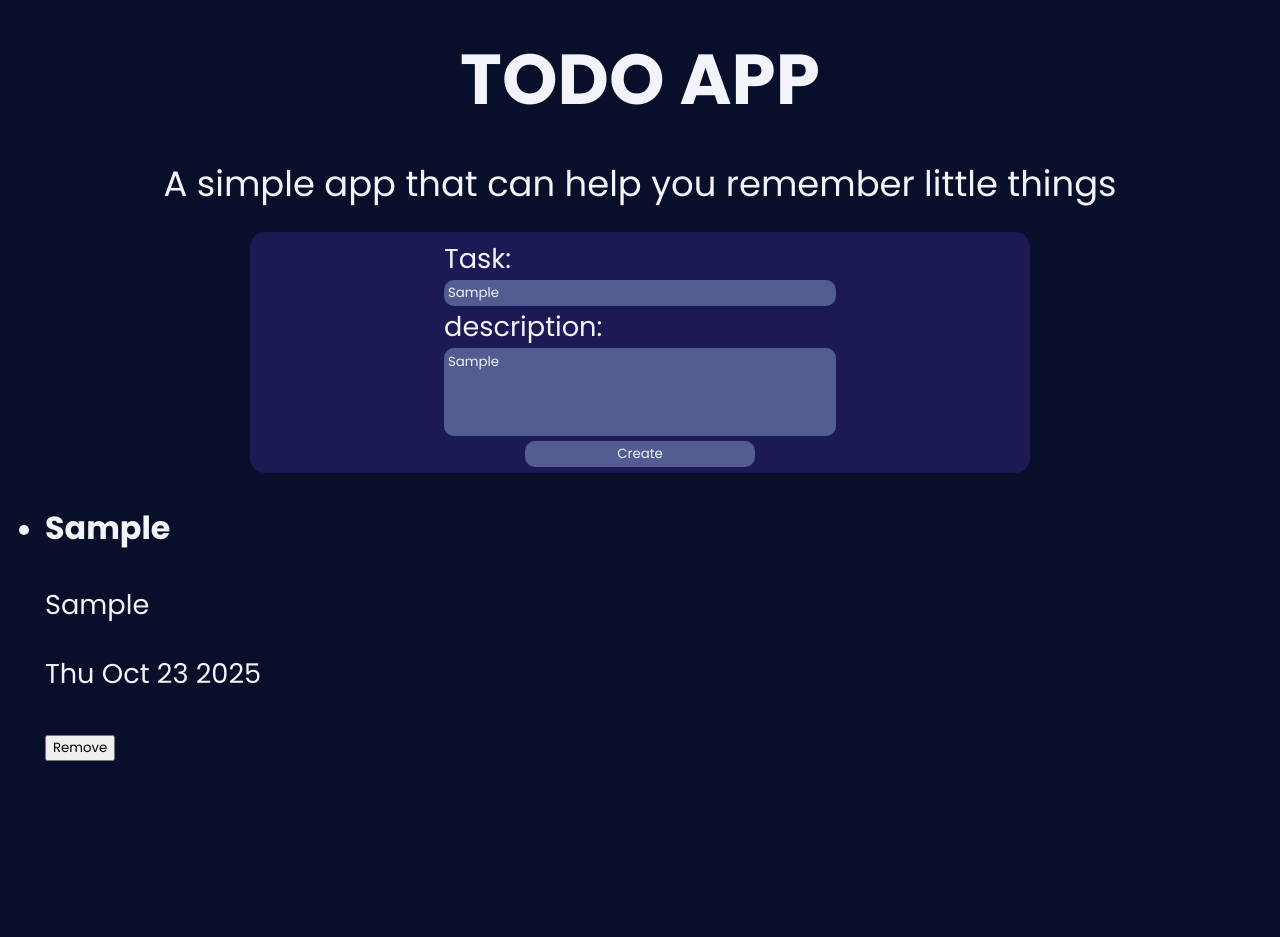
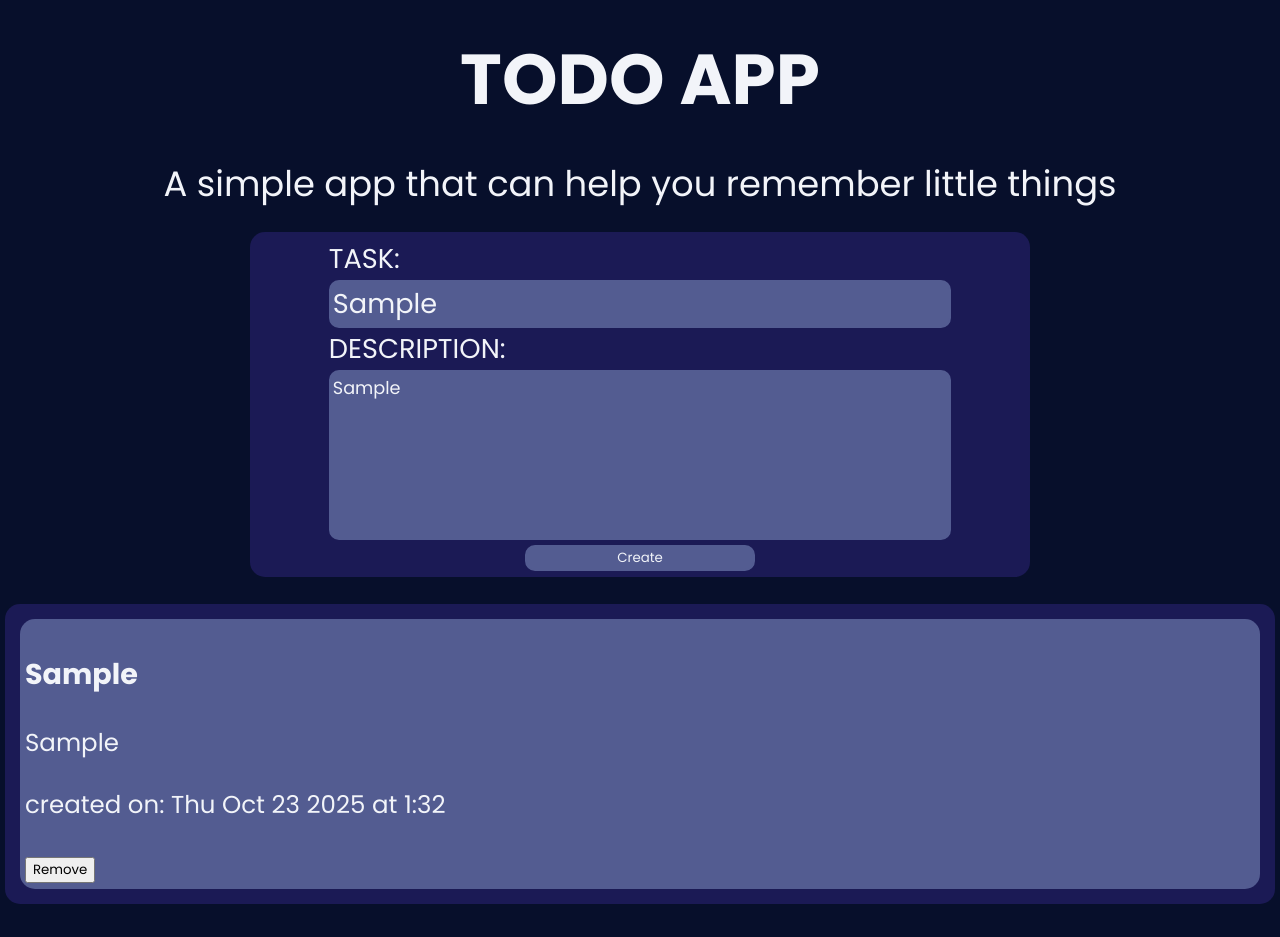
Before and after one commit to garcia-emmanuel182006/TODO-APP, a plain HTML site: page index.html in a window 1280 px wide. Both pictures are taken after typing "Sample", "Sample" into the empty fields and a click on the button "Create". Before the commit the page ends 800 px from the top, so only its background shows below. Drawn offline with Linux system fonts and the light colour scheme.

Commit message:
small changes

```diff
--- a/index.css
+++ b/index.css
@@ -50,12 +50,30 @@ body {
 }
 
 .form_data, .app-label {
-  width: 50%;
+  width: 80%;
+}
+.app-label {
+  width: fit-content;
+}
+
+#app_title {
+  font-size: 1em;
 }
 
 textarea {
   resize: none;
   overflow: visible;
+  font-size: .65em;
+
+  &::-webkit-scrollbar {
+    padding: 0;
+  }
+  &::-webkit-scrollbar-thumb {
+    background-color: var(--extraColor);
+    border-radius: 2px 10px 10px 2px ;
+    margin: 0;
+  }
+
 }
 
 #app_submit {
@@ -80,3 +98,28 @@ textarea {
     border-color: var(--extraColor);
   }
 }
+
+ul {
+  list-style: none;
+  padding: 10px;
+  display: flex;
+  flex-flow: row wrap;
+  justify-content: space-between;
+  background-color: var(--mainColor);
+  border-radius: 15px;
+
+}
+
+ul li {
+  text-align: left;
+  font-size: .9em;
+  flex-basis: 45%;
+  flex-grow: 1;
+  margin: 5px;
+  padding: 5px;
+  background-color: var(--secondaryColor);
+  border-radius: 15px;
+
+}
+
+/* THIS IS THE STYLE FOR THE LI ELEMENTS ADDED TO THE UL LIST FROM THE JAVASCRIPT FILE */
--- a/index.html
+++ b/index.html
@@ -17,7 +17,7 @@
 <main id="app-container">
 	<form id="app_form">
 		<label for="app_title"
-			   class="app-label">Task:</label>
+			   class="app-label">TASK:</label>
 
 		<input type="text"
 			   name="title"
@@ -25,12 +25,12 @@
 			   id="app_title">
 
 		<label for="app_content"
-			   class="app-label">description:</label>
+			   class="app-label">DESCRIPTION:</label>
 
 		<textarea class="form_data"
 				  name="content"
 				  id="app_content"
-					rows="4"
+					rows="6"
 		></textarea>
 
 		<button id="app_submit" type="button">Create</button>
--- a/index.js
+++ b/index.js
@@ -96,8 +96,9 @@ function createTask (taskTitle, taskContent) {
   }
 
   // Create a unique ID based on the time the task is created.
+  let date = new Date();
   let taskID = Date.now().toString();
-  let taskDateMade = new Date().toDateString();
+  let taskDateMade = `created on: ${date.toDateString()} at ${date.getHours()}:${date.getMinutes()}`;
 
   let newTask = createHtmlList(
     taskTitle,
```
